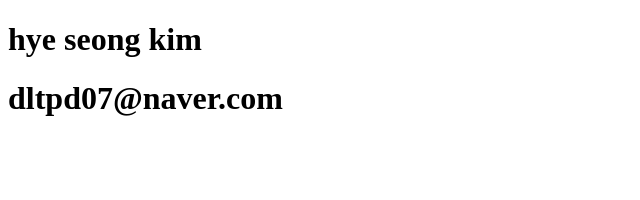
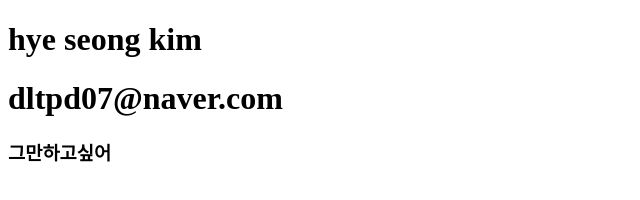
Before and after one commit to dltpd07/MyWeb, a plain HTML site: page WebContent/index.html in a window 1280 px wide. Shown: the whole page, without its empty margins (0-640 px from the left). Drawn offline with Linux system fonts and the light colour scheme.

Commit message:
add contennt

```diff
--- a/WebContent/index.html
+++ b/WebContent/index.html
@@ -7,5 +7,6 @@
 <body>
 <h1>hye seong kim</h1>
 <h1>dltpd07@naver.com</h1>
+<h3>그만하고싶어</h3>
 </body>
 </html>
```
